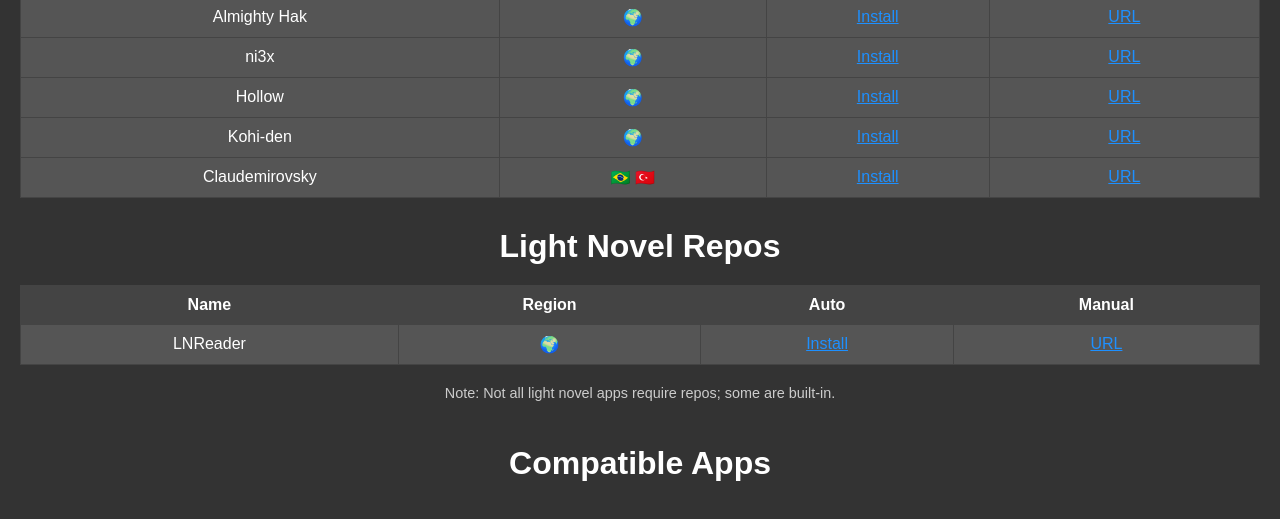
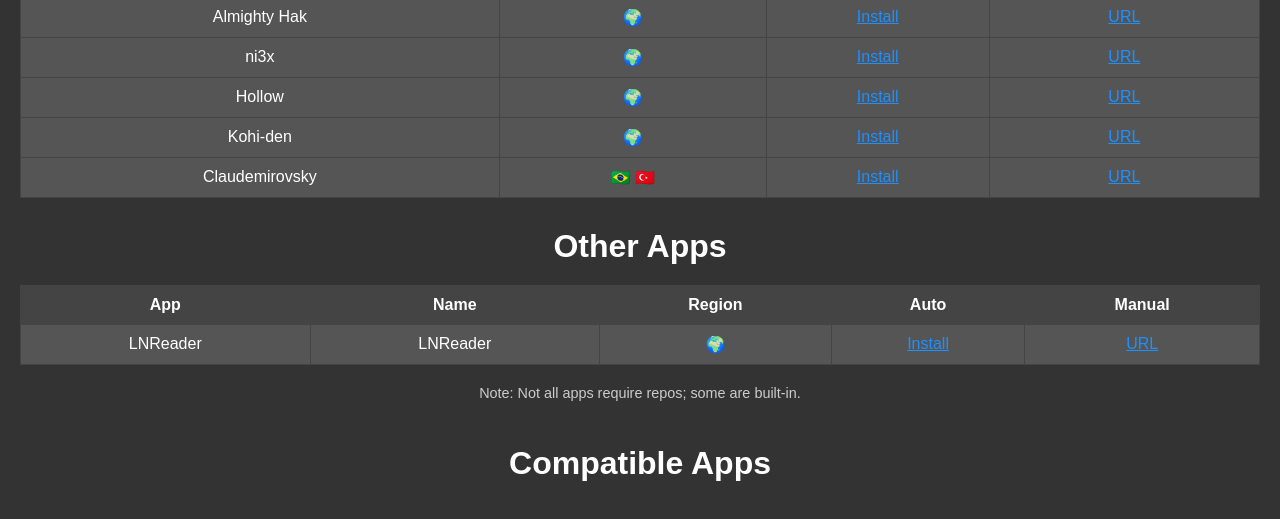
Before and after one commit to mikkiio/repos, a plain HTML site: page index.html in a window 1280 px wide. Shown: the part 590-1109 px from the top of the page. Drawn offline with Linux system fonts and the light colour scheme.

Commit message:
Update index.html

```diff
--- a/index.html
+++ b/index.html
@@ -183,11 +183,12 @@
     </table>
   </div>
 
-  <h1>Light Novel Repos</h1>
+  <h1>Other Apps</h1>
   <div class="table-wrapper">
     <table>
       <thead>
         <tr>
+          <th>App</th>
           <th>Name</th>
           <th>Region</th>
           <th>Auto</th>
@@ -197,14 +198,23 @@
       <tbody>
         <tr>
           <td>LNReader</td>
+          <td>LNReader</td>
           <td>🌍</td>
-          <td><a href="lnreader://repo/add?url=https%3A%2F%2Fraw.githubusercontent.com%2FLNReader%2Flnreader-plugins%2Fplugins%2Fv3.0.0%2F.dist%2Fplugins.min.json" style="color: #1e90ff;">Install</a></td>
-          <td><a href="https://lnreader.github.io/plugins" style="color: #1e90ff;">URL</a></td>
+          <td>
+            <a href="lnreader://repo/add?url=https%3A%2F%2Fraw.githubusercontent.com%2FLNReader%2Flnreader-plugins%2Fplugins%2Fv3.0.0%2F.dist%2Fplugins.min.json" style="color: #1e90ff;">
+              Install
+            </a>
+          </td>
+          <td>
+            <a href="https://lnreader.github.io/plugins" style="color: #1e90ff;">
+              URL
+            </a>
+          </td>
         </tr>
       </tbody>
     </table>
     <div class="note">
-      <p>Note: Not all light novel apps require repos; some are built-in.</p>
+      <p>Note: Not all apps require repos; some are built-in.</p>
     </div>
   </div>
 
```
